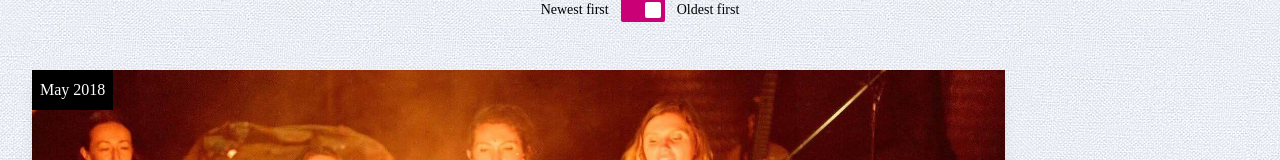
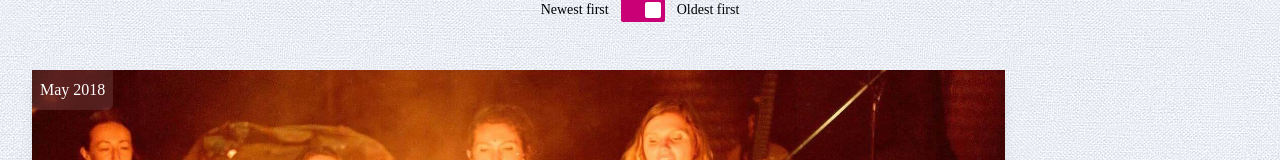
Before and after one commit to Existenziell/yoga.christof.digital, a Next.js app: page /timeline in a window 1280 px wide. Shown: the part 484-644 px from the top of the page. Built offline with nearby package versions, Linux system fonts and the light colour scheme; a web font is replaced by a local one.

Commit message:
Glass effect on timeline dates

```diff
--- a/components/Timeline.js
+++ b/components/Timeline.js
@@ -39,7 +39,7 @@ const Timeline = () => {
                   alt={name}
                   priority={index === 1 || index === 19}
                 />
-                <div className={`absolute top-0 text-white bg-black p-2 ${image % 2 === 0 ? `right-0` : `left-0`}`}>{date}</div>
+                <div className={`absolute top-0 text-white bg-white/10 backdrop-blur-md p-2 ${image % 2 === 0 ? `right-0 rounded-bl-md` : `left-0 rounded-br-md`}`}>{date}</div>
                 <div className='p-4'>
                   <h3 className='text-3xl mt-3 text-brand'>{name}</h3>
                   <h4 className='text-sm mb-6'>{subname}</h4>
--- a/styles/globals.css
+++ b/styles/globals.css
@@ -37,11 +37,11 @@ html, body {
 }
 
 ::selection {
-  @apply text-brand bg-gray-100;
+  @apply text-brand;
 }
 
 ::-moz-selection {
-  @apply text-brand bg-gray-100;
+  @apply text-brand;
 }
 
 .link {
```
